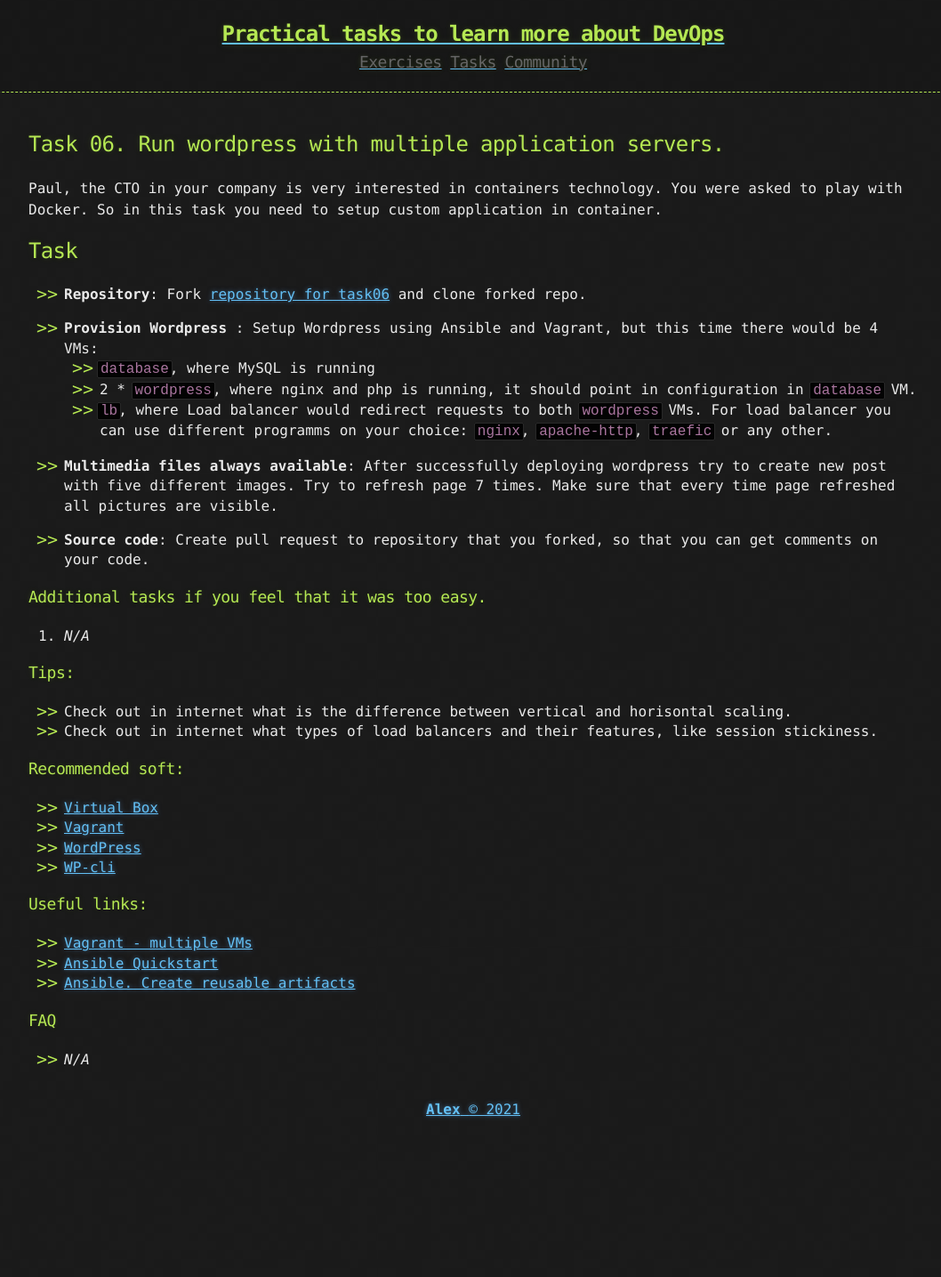
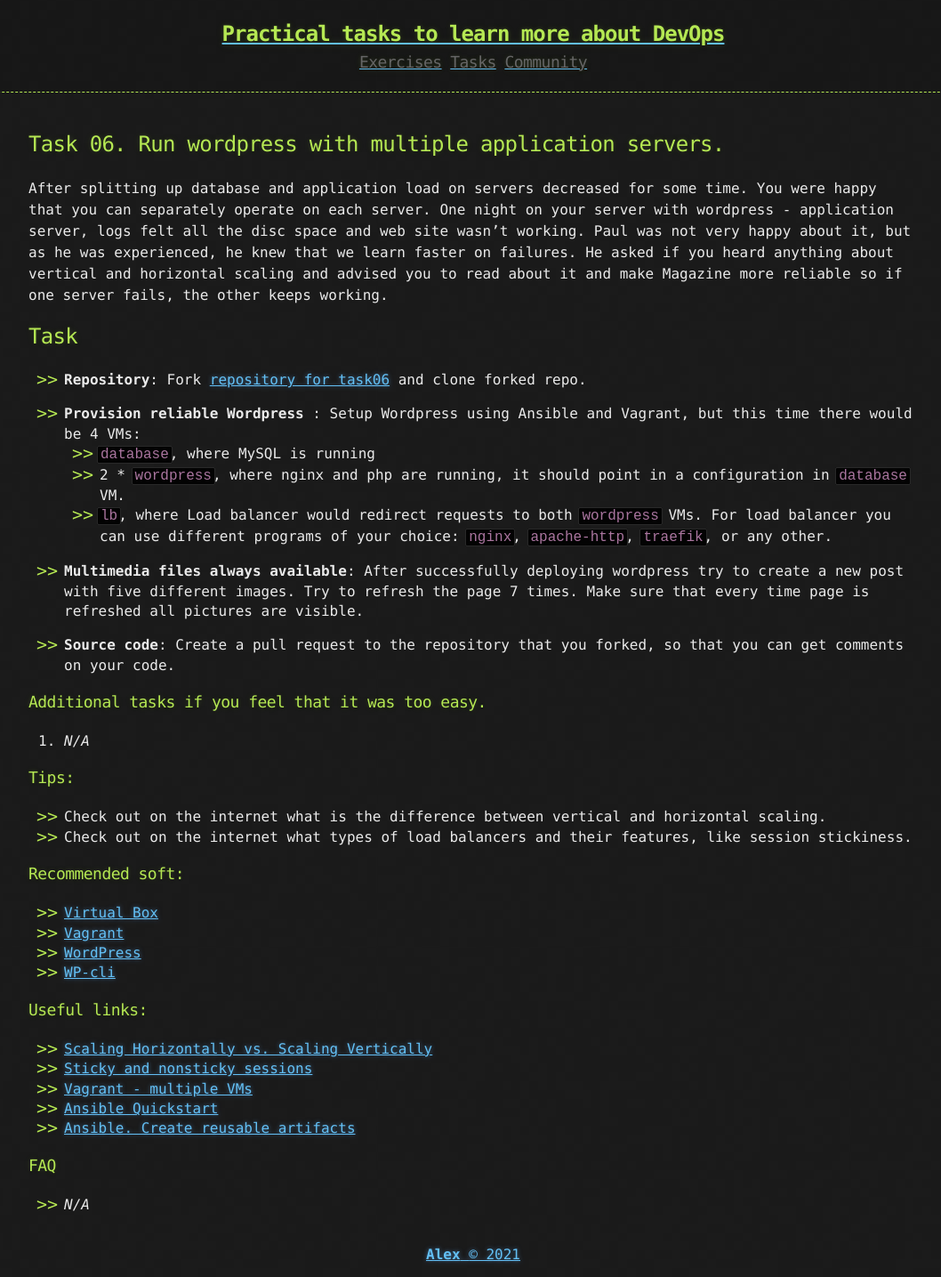
Before and after one commit to korney4eg/korney4eg.github.io, a Jekyll site: the page built from tasks/_posts/2021-01-01-phase1-task6-multi-application-servers-setup.md, in a window 1280 px wide. Shown: the whole page at 89% size, without its empty margins (108-1166 px from the left). Built offline with Jekyll 4.4.1, drawn with Linux system fonts in a browser that asks for light colours; before the commit the page ends 1272 px from its top, so only the background shows below that.

Commit message:
grammar check

```diff
--- a/tasks/_posts/2021-01-01-phase1-task6-multi-application-servers-setup.md
+++ b/tasks/_posts/2021-01-01-phase1-task6-multi-application-servers-setup.md
@@ -6,29 +6,29 @@ tags: "Phase1"
 difficulty: 2
 ---
 
-Paul, the CTO in your company is very interested in containers technology. You were asked to play with Docker. So in this task you need to setup custom application in container.
+After splitting up database and application load on servers decreased for some time. You were happy that you can separately operate on each server. One night on your server with wordpress - application server, logs felt all the disc space and web site wasn't working. Paul was not very happy about it, but as he was experienced, he knew that we learn faster on failures. He asked if you heard anything about vertical and horizontal scaling and advised you to read about it and make Magazine more reliable so if one server fails, the other keeps working.
 <!--more-->
 
 ## Task
 
 * **Repository**: Fork [repository for task06](https://github.com/learningdevops-makvaz-com/phase01_task06) and clone forked repo.
 
-* **Provision Wordpress** : Setup Wordpress using Ansible and Vagrant, but this time there would be 4 VMs:
+* **Provision reliable Wordpress** : Setup Wordpress using Ansible and Vagrant, but this time there would be 4 VMs:
   1. `database`, where MySQL is running
-  2. 2 * `wordpress`, where nginx and php is running, it should point in configuration in `database` VM.
-  3. `lb`, where Load balancer would redirect requests to both `wordpress` VMs. For load balancer you can use different programms on your choice: `nginx`, `apache-http`, `traefic` or any other.
+  2. 2 * `wordpress`, where nginx and php are running, it should point in a configuration in `database` VM.
+  3. `lb`, where Load balancer would redirect requests to both `wordpress` VMs. For load balancer you can use different programs of your choice: `nginx`, `apache-http`, `traefik`, or any other.
 
-* **Multimedia files always available**: After successfully deploying wordpress try to create new post with five different images. Try to refresh page 7 times. Make sure that every time page refreshed all pictures are visible.
+* **Multimedia files always available**: After successfully deploying wordpress try to create a new post with five different images. Try to refresh the page 7 times. Make sure that every time page is refreshed all pictures are visible.
 
-* **Source code**: Create pull request to repository that you forked, so that you can get comments on your code.
+* **Source code**: Create a pull request to the repository that you forked, so that you can get comments on your code.
 
 ### Additional tasks if you feel that it was too easy.
 1. *N/A*
 
 ### Tips:
 
-* Check out in internet what is the difference between vertical and horisontal scaling.
-* Check out in internet what types of load balancers and their features, like session stickiness.
+* Check out on the internet what is the difference between vertical and horizontal scaling.
+* Check out on the internet what types of load balancers and their features, like session stickiness.
 
 ### Recommended soft:
 
@@ -39,6 +39,8 @@ Paul, the CTO in your company is very interested in containers technology. You w
 
 ### Useful links:
 
+* [Scaling Horizontally vs. Scaling Vertically](https://www.section.io/blog/scaling-horizontally-vs-vertically/)
+* [Sticky and nonsticky sessions](https://stackoverflow.com/questions/10494431/sticky-and-non-sticky-sessions)
 * [Vagrant - multiple VMs](https://www.vagrantup.com/docs/multi-machine)
 * [Ansible Quickstart](https://www.redhat.com/en/blog/system-administrators-guide-getting-started-ansible-fast?extIdCarryOver=true&sc_cid=701f2000001OH7YAAW)
 * [Ansible. Create reusable artifacts](https://docs.ansible.com/ansible/latest/user_guide/playbooks_reuse.html)
```
